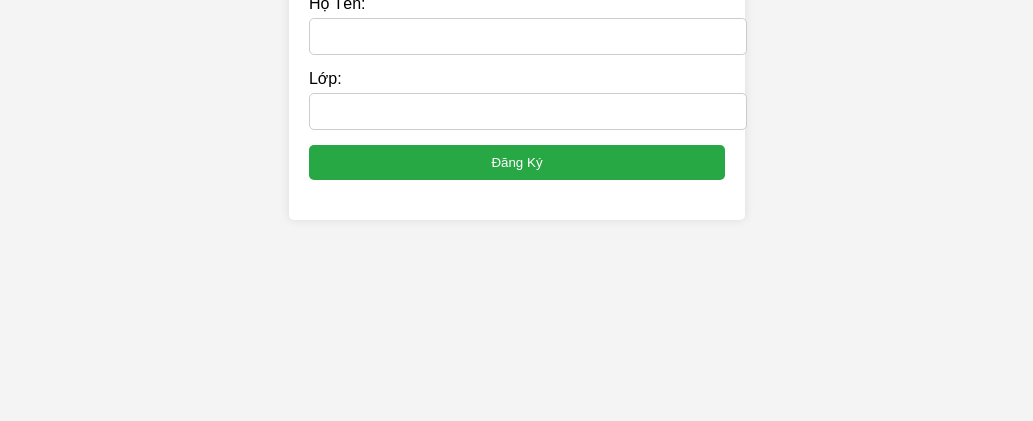
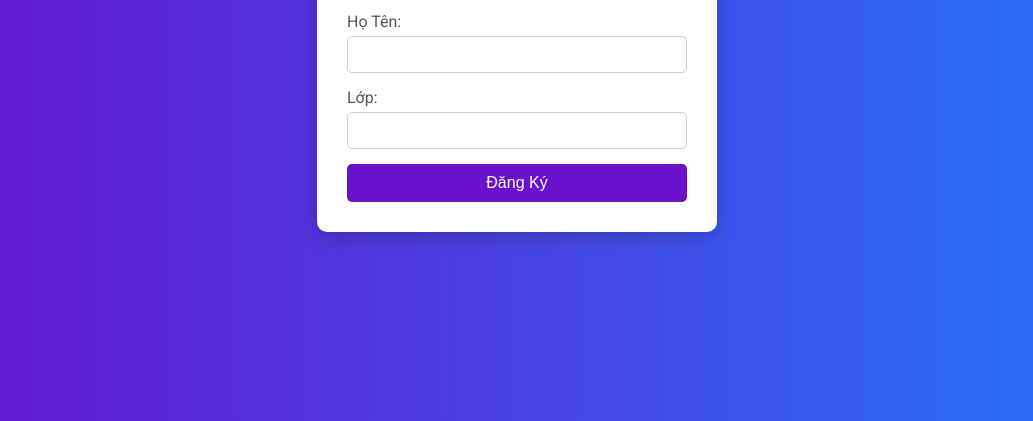
Before and after one commit to VDNhan22/dksukien, a plain HTML site: page index.html in a window 1280 px wide. Shown: the part 379-800 px from the top of the page, without its empty margins (123-1156 px from the left). Drawn offline with Linux system fonts and the light colour scheme.

Commit message:
Update styles.css

```diff
--- a/styles.css
+++ b/styles.css
@@ -1,55 +1,75 @@
+* {
+    box-sizing: border-box;
+    margin: 0;
+    padding: 0;
+}
+
 body {
-    font-family: Arial, sans-serif;
-    background-color: #f4f4f4;
+    font-family: 'Roboto', sans-serif;
+    background: linear-gradient(to right, #6a11cb, #2575fc);
     display: flex;
     justify-content: center;
     align-items: center;
     height: 100vh;
-    margin: 0;
 }
 
 .container {
     background: white;
-    padding: 20px;
-    border-radius: 5px;
-    box-shadow: 0 0 10px rgba(0, 0, 0, 0.1);
+    padding: 30px;
+    border-radius: 10px;
+    box-shadow: 0 4px 20px rgba(0, 0, 0, 0.2);
+    width: 400px;
+    text-align: center;
 }
 
 h1 {
     margin-bottom: 20px;
-    text-align: center;
+    color: #333;
+}
+
+.input-group {
+    margin-bottom: 15px;
+    text-align: left;
 }
 
 label {
     display: block;
     margin-bottom: 5px;
+    color: #555;
 }
 
 input {
     width: 100%;
     padding: 10px;
-    margin-bottom: 15px;
     border: 1px solid #ccc;
     border-radius: 5px;
+    transition: border-color 0.3s;
+}
+
+input:focus {
+    border-color: #6a11cb;
+    outline: none;
 }
 
 button {
     width: 100%;
     padding: 10px;
-    background-color: #28a745;
+    background-color: #6a11cb;
     color: white;
     border: none;
     border-radius: 5px;
     cursor: pointer;
+    font-size: 16px;
+    transition: background-color 0.3s;
 }
 
 button:hover {
-    background-color: #218838;
+    background-color: #5a0fae;
 }
 
 .message {
     margin-top: 20px;
-    text-align: center;
     font-weight: bold;
     color: #28a745;
+    display: none; /* Ẩn tin nhắn mặc định */
 }
```
